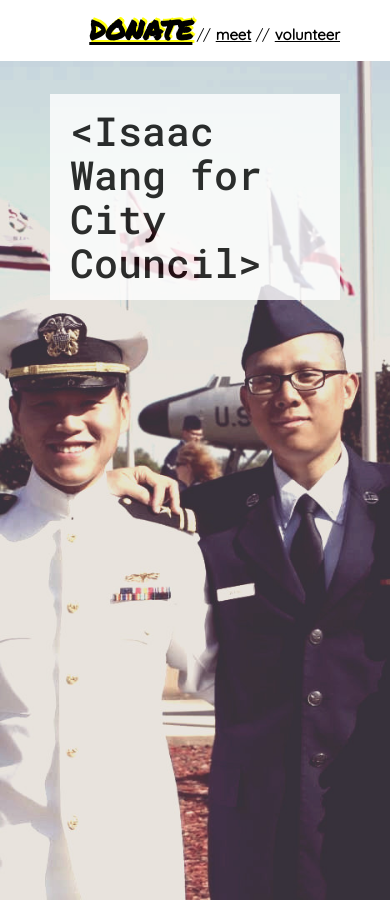
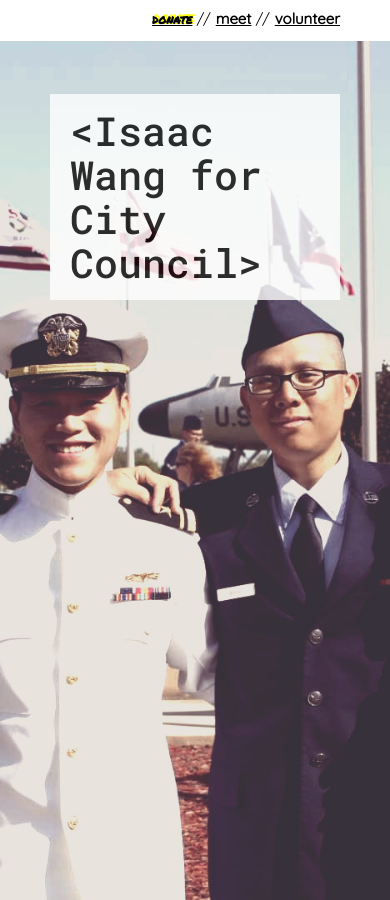
Before and after one commit to matikin9/campaign-website, a Jekyll site: the page built from index.md, in a window 390 px wide and 900 px high. Built offline with Jekyll 4.4.1, drawn with Linux system fonts in a browser that asks for light colours; nearby versions of some CDN libraries.

Commit message:
reduce size of donate button for mobile

```diff
--- a/_includes/css/style.css
+++ b/_includes/css/style.css
@@ -107,4 +107,8 @@ a {
     #menu li {
         font-size: smaller;
     }
+
+    #donate-link {
+        font-size: smaller;
+    }
 }
```
